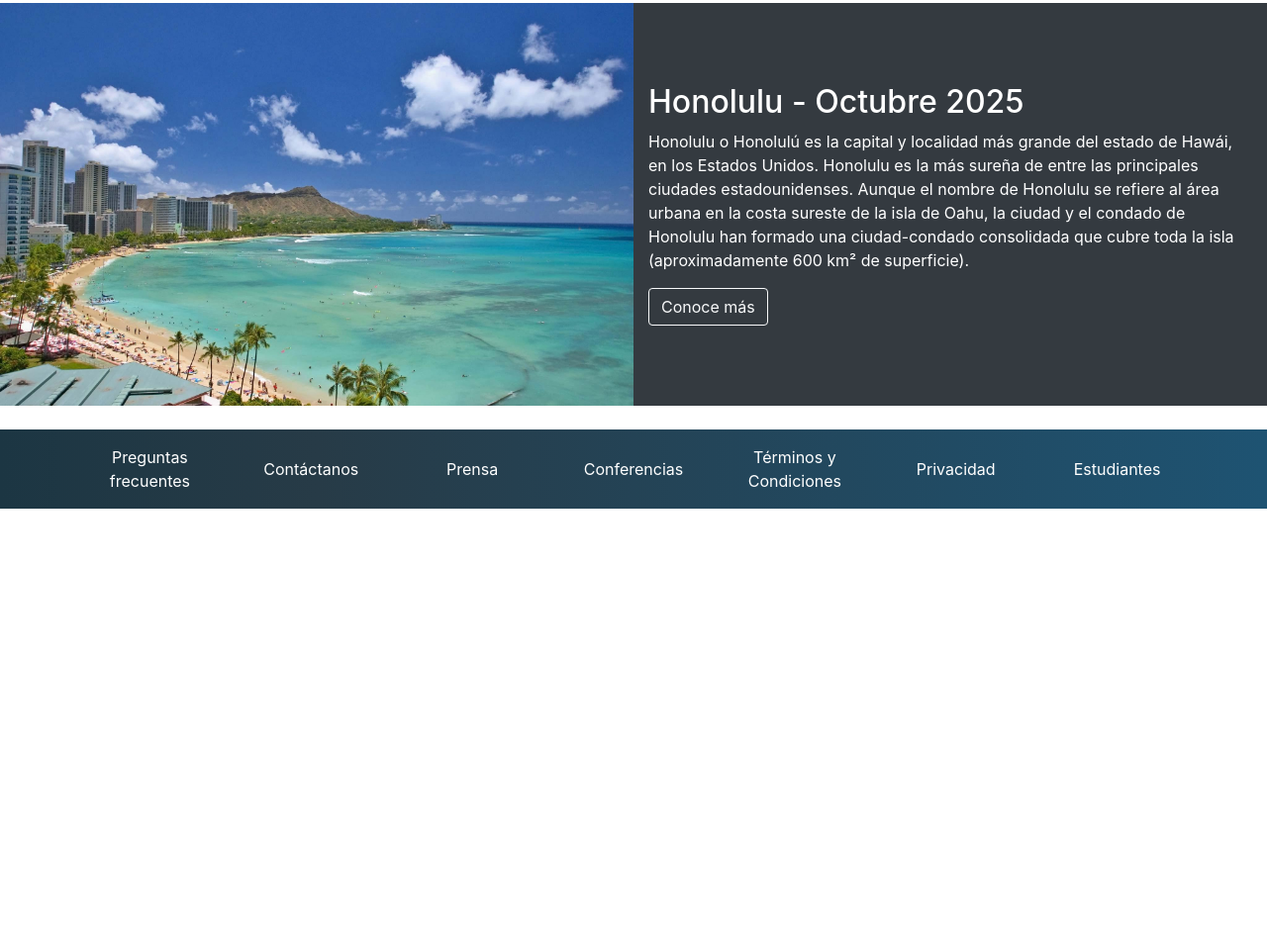
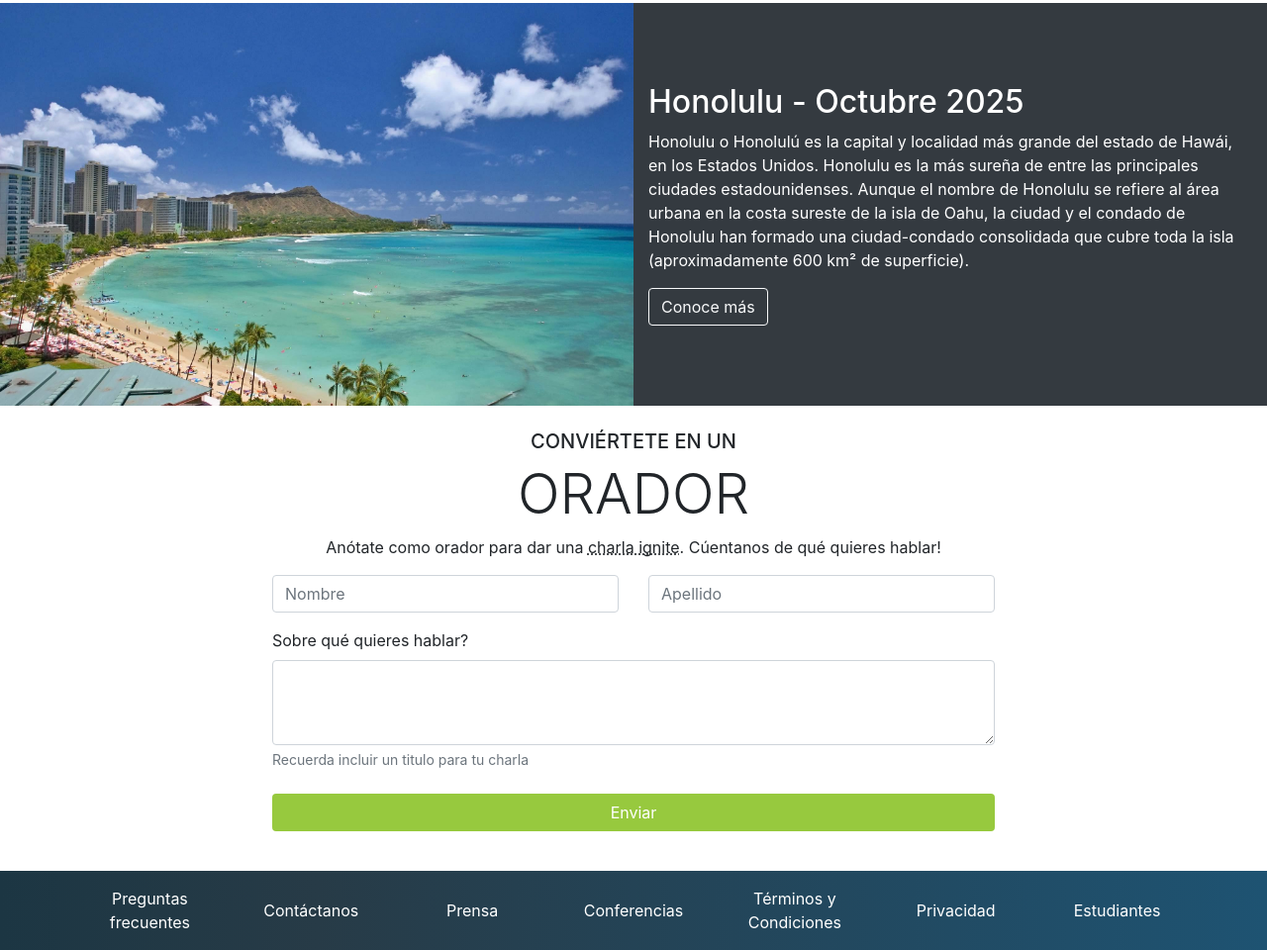
Before and after one commit to iJCode1/bootstrap4_platzi, a plain HTML site: page proyecto/index.html in a window 1280 px wide. Shown: the part 1917-2877 px from the top of the page at 99% size. Before the commit the page ends 2431 px from the top, so only its background shows below. Drawn offline with nearby package versions, Linux system fonts and the light colour scheme.

Commit message:
Proyecto: Formulario

```diff
--- a/proyecto/index.html
+++ b/proyecto/index.html
@@ -132,6 +132,29 @@
       </div>
     </div>
   </section>
+  <section class="container mt-3 mx-auto">
+    <h5 class="text-uppercase text-center">Conviértete en un</h5>
+    <h2 class="display-4 text-uppercase text-center">Orador</h2>
+    <p class="text-center">Anótate como orador para dar una <abbr data-toggle="tooltip" data-placement="top" title="Charla de 5 minutos">charla ignite</abbr>. Cúentanos de qué quieres hablar!</p>
+    <form>
+      <div class="row justify-content-center">
+        <div class="col-12 mb-3 col-md-4">
+          <input type="text" class="form-control" placeholder="Nombre" required>
+        </div>
+        <div class="col-12 mb-3 col-md-4">
+          <input type="text" class="form-control" placeholder="Apellido" required>
+        </div>
+        <div class="col-12 col-md-8 mb-4">
+          <label for="exampleFormControlTextarea1">Sobre qué quieres hablar?</label>
+          <textarea class="form-control" id="exampleFormControlTextarea1" rows="3" required></textarea>
+          <small class="form-text text-muted">Recuerda incluir un titulo para tu charla</small>
+        </div>
+        <div class="col-12 col-md-8 mb-4">
+          <a href="#" class="btn btn-block btn__platzi">Enviar</a>
+        </div>
+      </div>
+    </form>
+  </section>
   <footer class="footer pt-3 pb-3 mt-3">
     <div class="container">
       <div class="row align-items-center text-center">
@@ -161,5 +184,6 @@
   </footer>
   <script src="https://cdn.jsdelivr.net/npm/jquery@3.5.1/dist/jquery.slim.min.js" integrity="sha384-DfXdz2htPH0lsSSs5nCTpuj/zy4C+OGpamoFVy38MVBnE+IbbVYUew+OrCXaRkfj" crossorigin="anonymous"></script>
   <script src="https://cdn.jsdelivr.net/npm/bootstrap@4.6.1/dist/js/bootstrap.bundle.min.js" integrity="sha384-fQybjgWLrvvRgtW6bFlB7jaZrFsaBXjsOMm/tB9LTS58ONXgqbR9W8oWht/amnpF" crossorigin="anonymous"></script>
+  <script src="./index.js"></script>
 </body>
 </html>
--- /dev/null
+++ b/proyecto/index.js
@@ -0,0 +1,3 @@
+$(function () {
+    $('[data-toggle="tooltip"]').tooltip()
+  })
```
